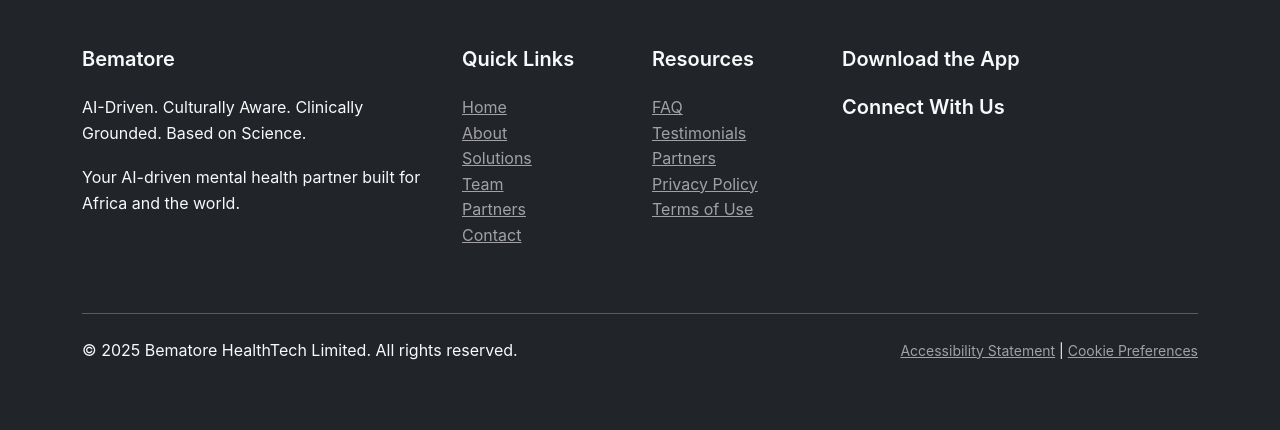
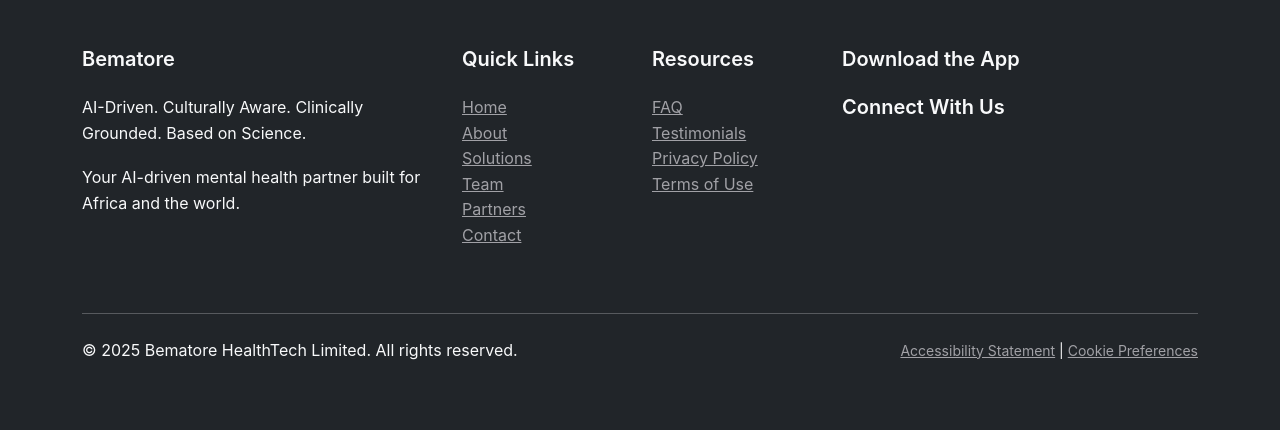
Before and after one commit to OchiengBrandon/bematore-website, a Django app: page /blog/ in a window 1280 px wide. Shown: the part 1315-1745 px from the top of the page. Run offline with Django 5.2, Linux system fonts and the light colour scheme; data that the repository does not hold is empty; some libraries are stand-ins or nearby versions.

Commit message:
Update base.html

```diff
--- a/templates/base.html
+++ b/templates/base.html
@@ -538,7 +538,6 @@
                     <ul class="list-unstyled">
                         <li><a href="{% url 'core:faq' %}">FAQ</a></li>
                         <li><a href="{% url 'core:testimonials' %}">Testimonials</a></li>
-                        <li><a href="{% url 'core:partners' %}">Partners</a></li>
                         <li><a href="#" data-bs-toggle="modal" data-bs-target="#privacyPolicyModal">Privacy Policy</a></li>
                         <li><a href="#" data-bs-toggle="modal" data-bs-target="#termsOfUseModal">Terms of Use</a></li>
                     </ul>
```
